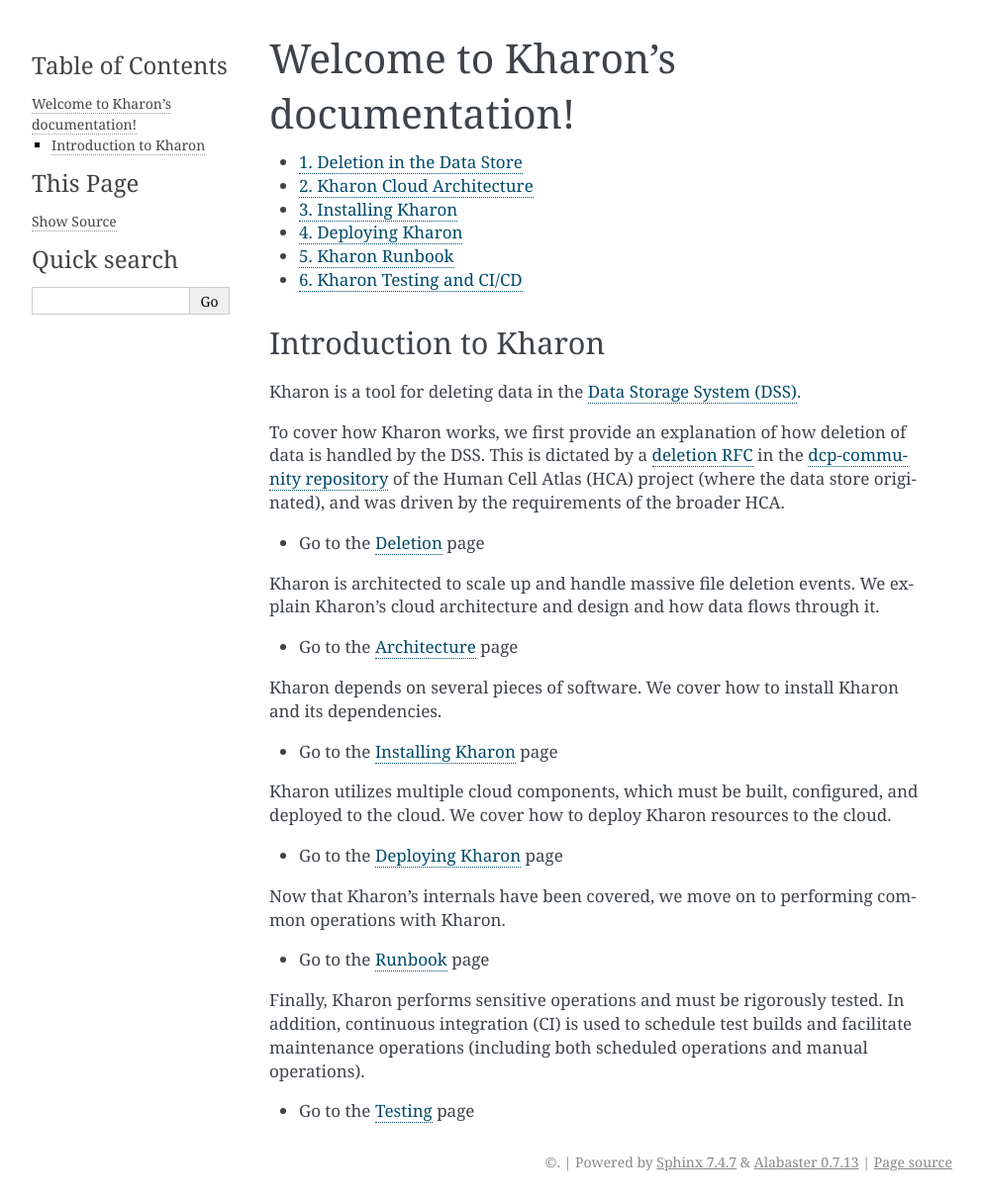
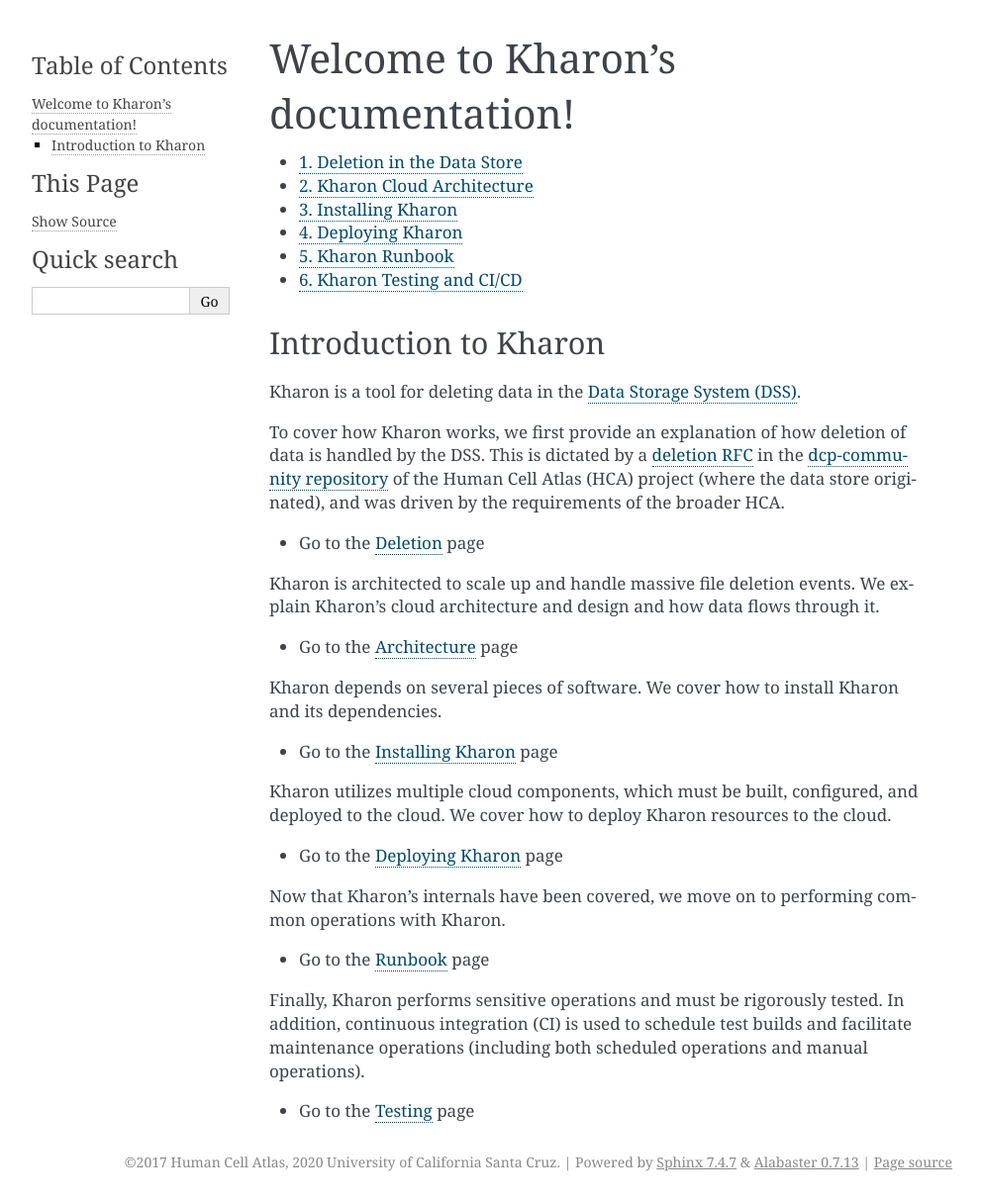
Before and after one commit to DataBiosphere/data-store-kharon, a Sphinx documentation site: the page built from docs/index.rst, in a window 1280 px wide. Shown: the whole page at 99% size, without its empty margins (148-1140 px from the left). Built offline with Sphinx 7.4.7, drawn with Linux system fonts in a browser that asks for light colours.

Commit message:
update project info per #10

```diff
--- a/docs/conf.py
+++ b/docs/conf.py
@@ -18,8 +18,8 @@
 # -- Project information -----------------------------------------------------
 
 project = 'Kharon'
-copyright = ''
-author = ''
+copyright = '2017 Human Cell Atlas, 2020 University of California Santa Cruz'
+author = 'University of California Santa Cruz'
 
 
 # -- General configuration ---------------------------------------------------
```
